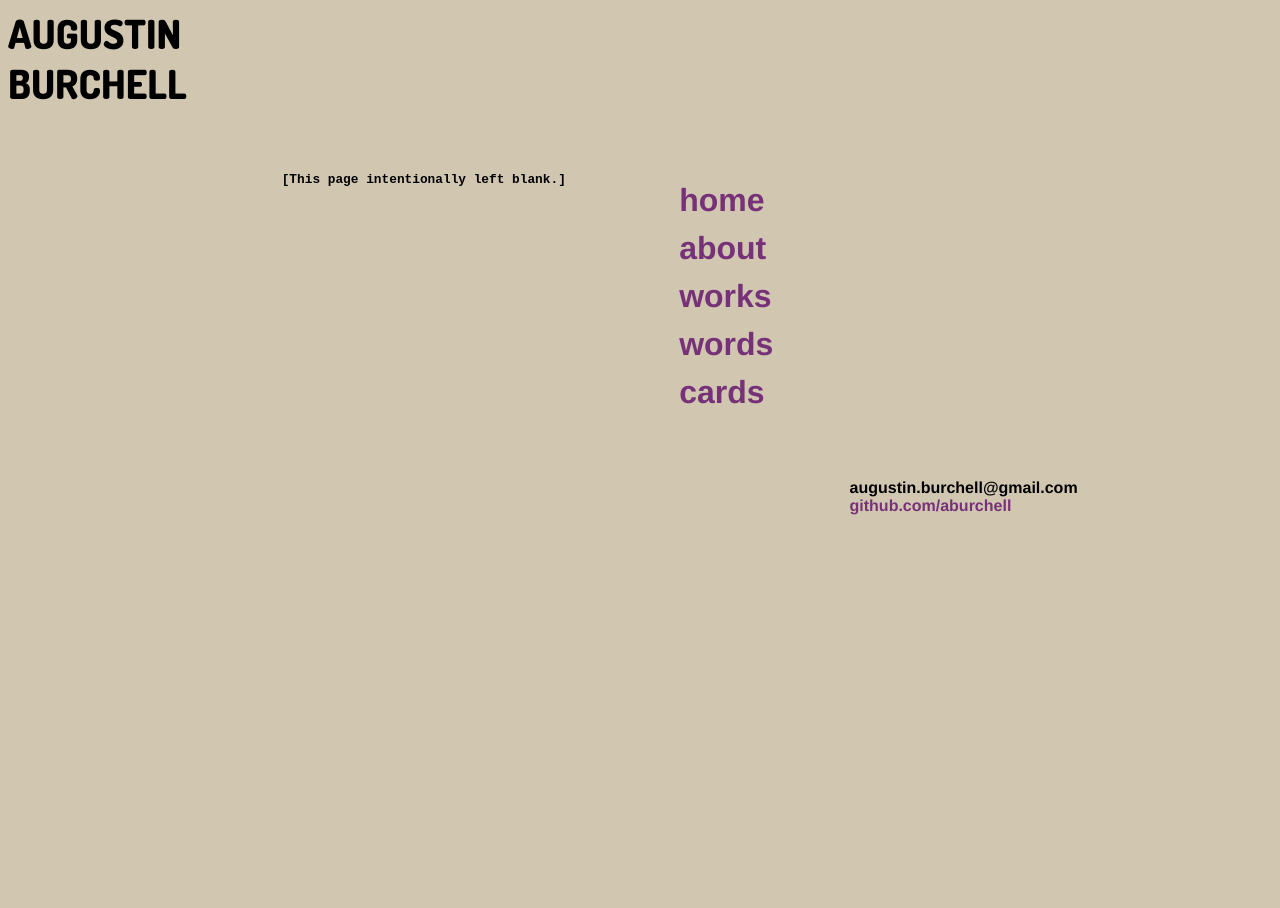
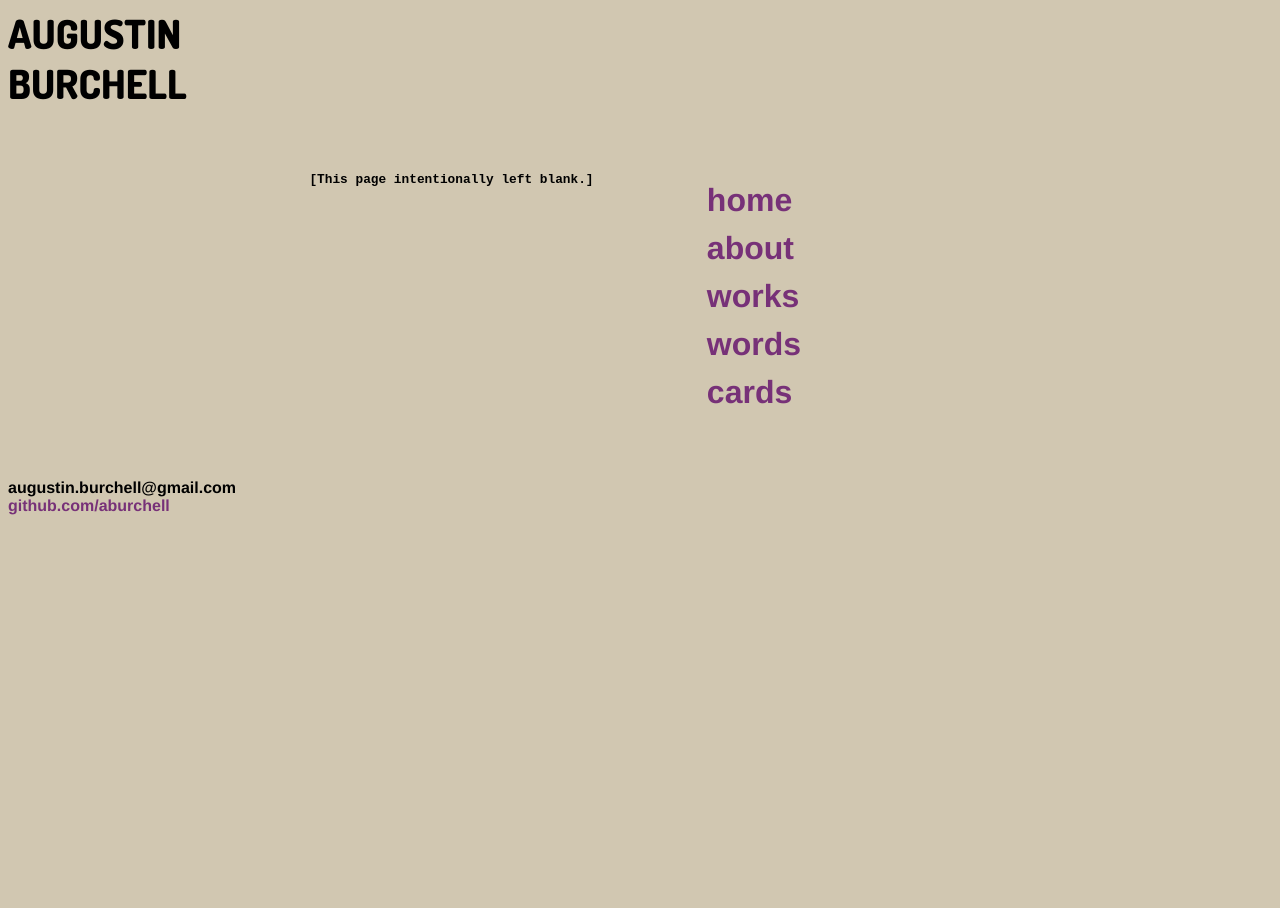
Before and after one commit to aburchell/aburchell.github.io, a Jekyll site: the page built from index.html, in a window 1280 px wide. Built offline with Jekyll 4.4.1, drawn with Linux system fonts in a browser that asks for light colours.

Commit message:
Cleaned things up

```diff
--- a/_layouts/default.html
+++ b/_layouts/default.html
@@ -12,5 +12,4 @@
         {% include myName.html %}
         {% include footer.html %}
     </body>
-    <!-- </div> -->
 </html>
--- a/css/main.css
+++ b/css/main.css
@@ -10,6 +10,7 @@
     width: 100%;
     font-family:'Sans-Serif';
     background-color: #D1C7B1;
+    overflow-x: hidden;
 }
 
 .wrapper {
@@ -33,7 +34,7 @@
 @media (min-width: 500px) {
     .wrapper {
         display: grid;
-        grid-template-columns: 1fr 1fr 1fr 1fr 1fr 1fr;
+        grid-template-columns: repeat(6, 1fr);
         grid-template-rows: repeat(6, 1fr);
         justify-content: center;
         z-index: -2;
@@ -42,14 +43,12 @@
     }
 
     .main-header {
-        /*grid-area: header; */
         grid-row: 1;
         grid-column: 1;
         z-index: 2;
     }
 
     .main-nav {
-        /*grid-area: nav;*/
         grid-row: 2/4;
         grid-column: 4;
         z-index: 2;
@@ -77,7 +76,7 @@
     .main-footer {
         /* grid-area: footer; */
         grid-row: 4;
-        grid-column: 5;
+        grid-column: 1;
         z-index: 2;
         bottom:0;
     }
```
